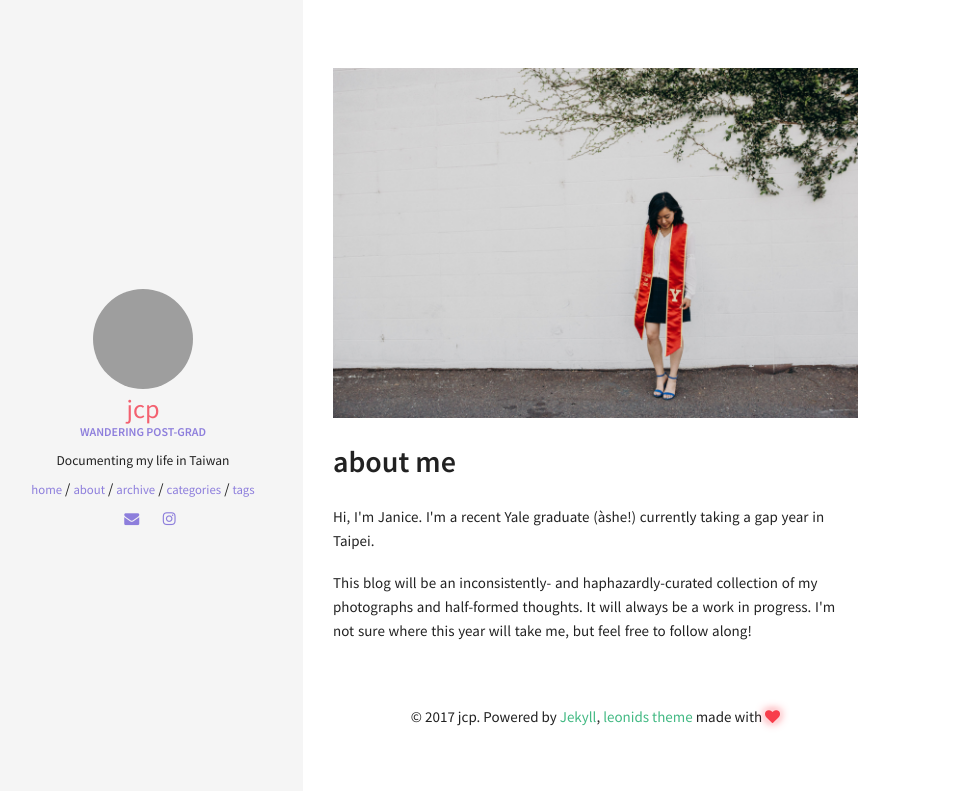
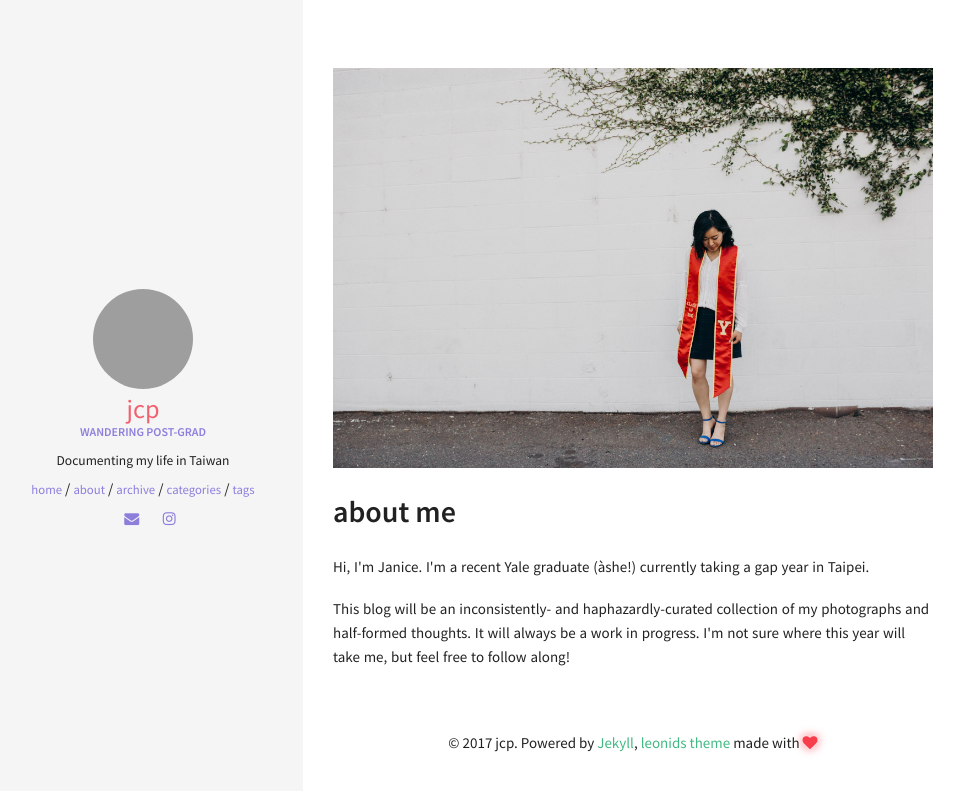
Before and after one commit to janicep/janicep.github.io, a Jekyll site: the page built from about.html, in a window 1280 px wide. Shown: the top 791 px of the page, without its empty margins (17-981 px from the left). Built offline with Jekyll 4.4.1, drawn with Linux system fonts in a browser that asks for light colours.

Commit message:
changed width

```diff
--- a/_layouts/default.html
+++ b/_layouts/default.html
@@ -13,7 +13,7 @@
     </div>
     <div class="col s12 m9">
       <div class="post-listing">
-        <div class="col s7">
+        <div class="col s8">
         {{ content }}
         {% include footer.html %}
         </div>
```
Also changed, not shown: _posts/2017-09-12-gongguan-day.md (+0 -4 lines), 10 other files.
